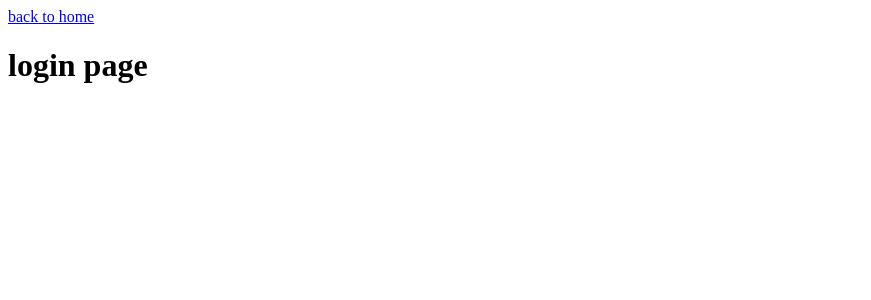
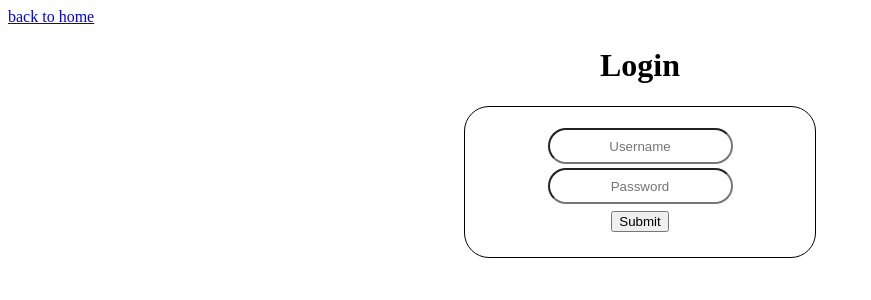
Before and after one commit to digitaldisarray/CTFCollab, a SvelteKit app: page /login in a window 1280 px wide. Shown: the top 300 px of the page, without its empty margins (0-871 px from the left). Built offline with nearby package versions, Linux system fonts and the light colour scheme.

Commit message:
Updated login page

```diff
--- a/src/routes/login/+page.svelte
+++ b/src/routes/login/+page.svelte
@@ -1,2 +1,35 @@
 <a href="/">back to home</a>
-<h1>login page</h1>
+<h1>Login</h1>
+
+<style>
+    div {
+        display: flex;
+        flex-direction: column;
+        align-items: center;
+        justify-content: center;
+        margin: auto;
+        border: 1px solid;
+        border-radius: 25px;
+        width: 350px;
+        height: 150px;
+    }
+    h1 {
+        text-align: center;
+    }
+    input {
+        border-radius: 25px;
+        text-align: center;
+        height: 30px;
+        margin: 2px;
+    }
+    button {
+        justify-content: right;
+        margin: 5px;
+    }
+</style>
+
+<div>
+    <input type="text" placeholder="Username" >
+    <input type="text" placeholder="Password" >
+    <button>Submit</button>
+</div>
```
